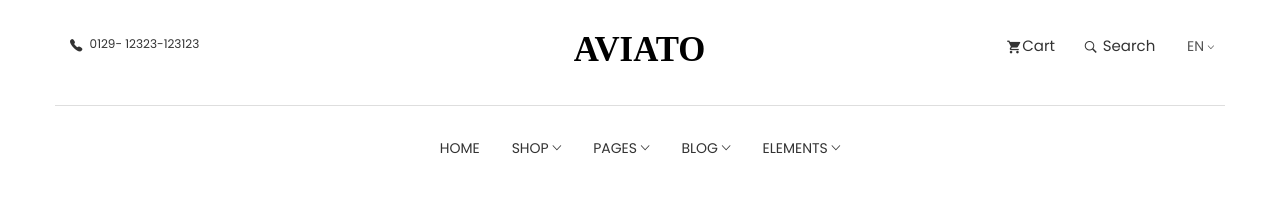
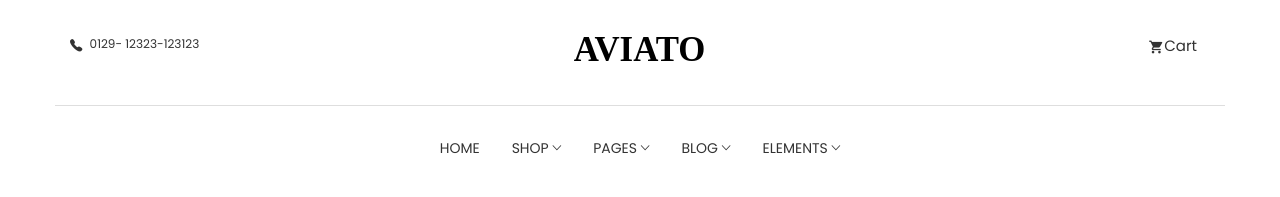
Before and after one commit to Rrens/ajishop, a PHP site: page /add_product.php in a window 1280 px wide. Shown: the top 197 px of the page. Run offline with PHP 8.4, Linux system fonts and the light colour scheme; data that the repository does not hold is empty; some web fonts are replaced.

Commit message:
delete search

```diff
--- a/components/navbar.php
+++ b/components/navbar.php
@@ -74,25 +74,6 @@
 
                     </li><!-- / Cart -->
 
-                    <!-- Search -->
-                    <li class="dropdown search dropdown-slide">
-                        <a href="#!" class="dropdown-toggle" data-toggle="dropdown" data-hover="dropdown"><i class="tf-ion-ios-search-strong"></i> Search</a>
-                        <ul class="dropdown-menu search-dropdown">
-                            <li>
-                                <form action="post"><input type="search" class="form-control" placeholder="Search..."></form>
-                            </li>
-                        </ul>
-                    </li><!-- / Search -->
-
-                    <!-- Languages -->
-                    <li class="commonSelect">
-                        <select class="form-control">
-                            <option>EN</option>
-                            <option>DE</option>
-                            <option>FR</option>
-                            <option>ES</option>
-                        </select>
-                    </li><!-- / Languages -->
 
                 </ul><!-- / .nav .navbar-nav .navbar-right -->
             </div>
```
